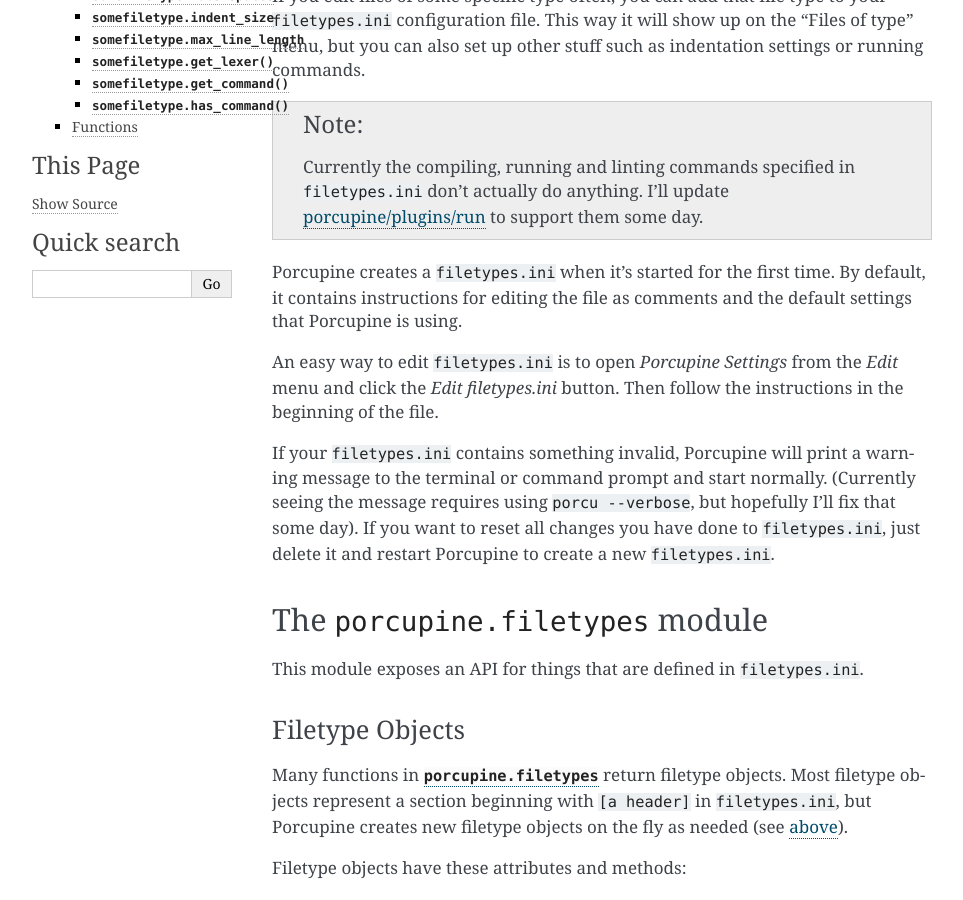
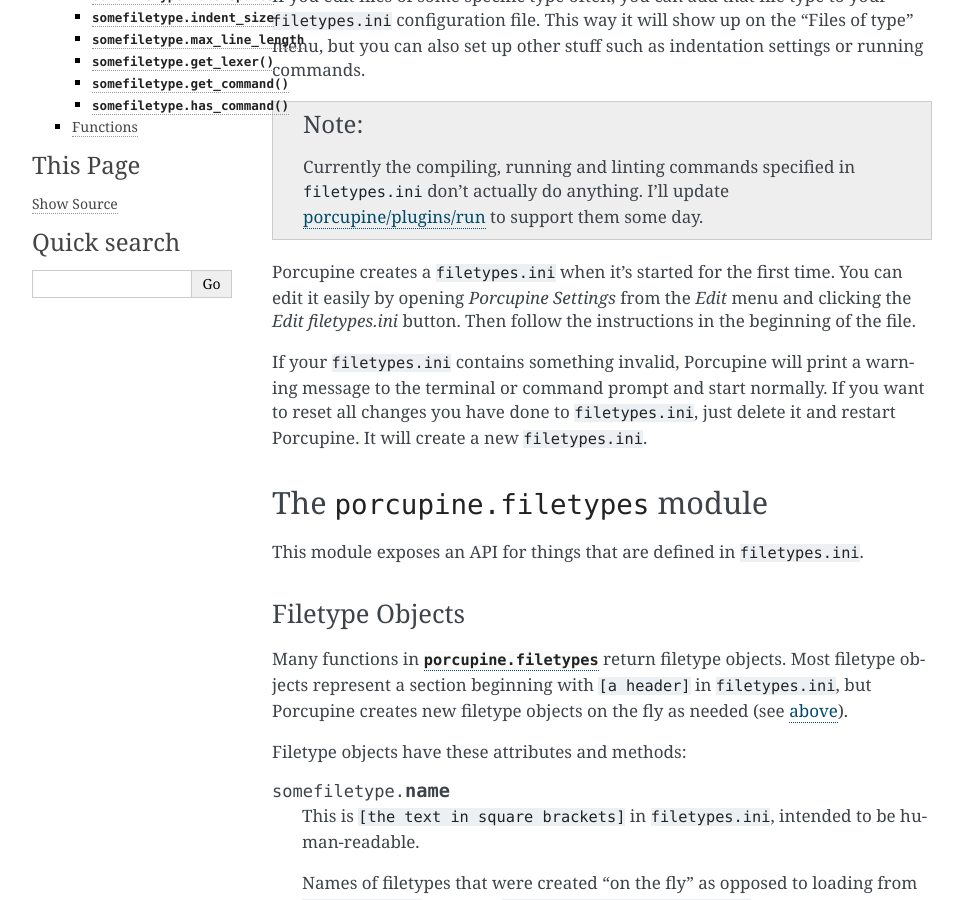
Before and after one commit to Akuli/porcupine, a Sphinx documentation site: the page built from docs/filetypes.rst, in a window 1280 px wide and 900 px high, scrolled down 303 px. Shown: the whole window, without its empty margins (148-1111 px from the left). Built offline with Sphinx 7.4.7, drawn with Linux system fonts in a browser that asks for light colours.

Commit message:
remove old complaints

```diff
--- a/docs/filetypes.rst
+++ b/docs/filetypes.rst
@@ -23,20 +23,15 @@
     ``filetypes.ini`` don't actually do anything. I'll update
     :source:`porcupine/plugins/run` to support them some day.
 
-Porcupine creates a ``filetypes.ini`` when it's started for the first time. By
-default, it contains instructions for editing the file as comments and the
-default settings that Porcupine is using.
-
-An easy way to edit ``filetypes.ini`` is to open *Porcupine Settings* from the
-*Edit* menu and click the *Edit filetypes.ini* button. Then follow the
-instructions in the beginning of the file.
+Porcupine creates a ``filetypes.ini`` when it's started for the first time. You
+can edit it easily by opening *Porcupine Settings* from the *Edit* menu and
+clicking the *Edit filetypes.ini* button. Then follow the instructions in the
+beginning of the file.
 
 If your ``filetypes.ini`` contains something invalid, Porcupine will print a
-warning message to the terminal or command prompt and start normally.
-(Currently seeing the message requires using ``porcu --verbose``, but hopefully
-I'll fix that some day). If you want to reset all changes you have done to
-``filetypes.ini``, just delete it and restart Porcupine to create a new
-``filetypes.ini``.
+warning message to the terminal or command prompt and start normally. If you
+want to reset all changes you have done to ``filetypes.ini``, just delete it
+and restart Porcupine. It will create a new ``filetypes.ini``.
 
 
 The ``porcupine.filetypes`` module
```
